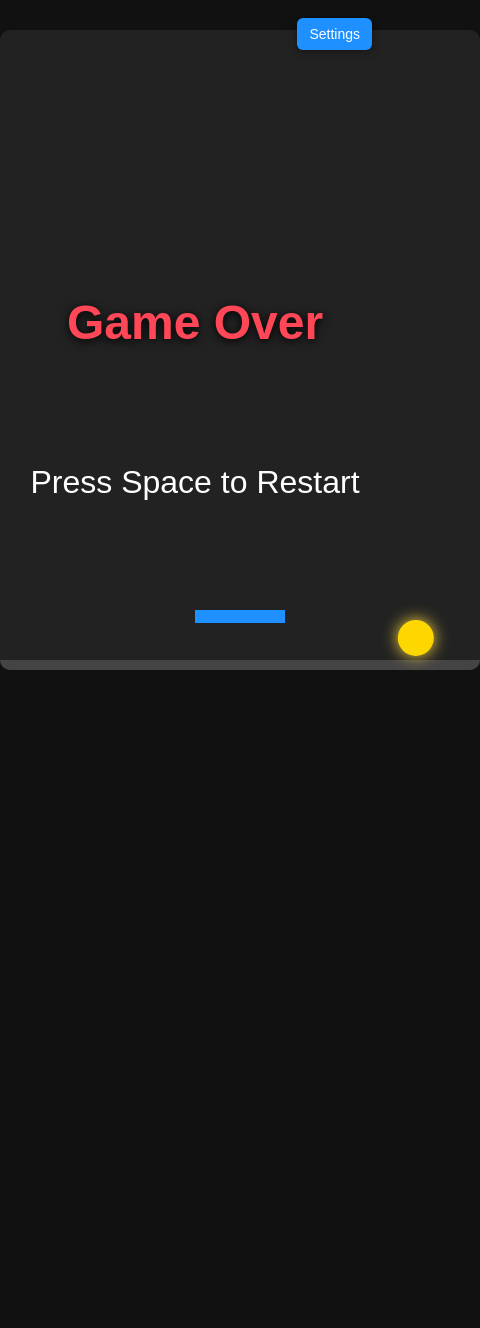
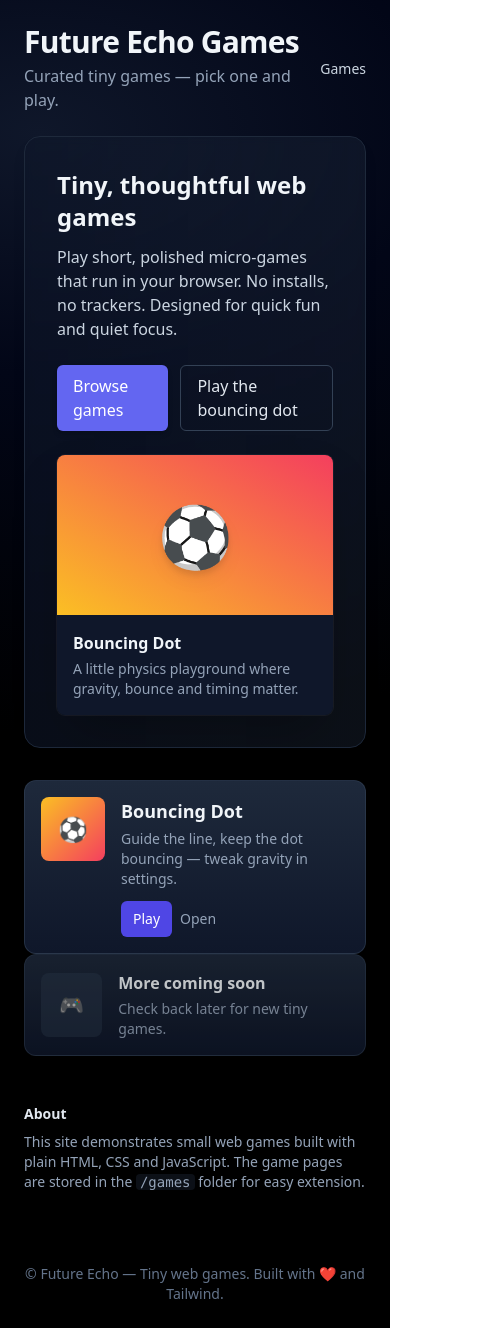
Before and after one commit to lukepeyton30-a11y/bouncing-dot, a plain HTML site: page index.html in a window 390 px wide. Shown: the whole page, 480 px wide, since content can reach past the window. Before the commit the page ends 844 px from the top, so only its background shows below. Drawn offline with nearby package versions, Linux system fonts and the light colour scheme.

Commit message:
new fron page

```diff
--- /dev/null
+++ b/games/bouncing-dot.html
@@ -0,0 +1,291 @@
+<!DOCTYPE html>
+<html lang="en">
+<head>
+  <meta charset="UTF-8" />
+  <meta name="viewport" content="width=device-width,initial-scale=1" />
+  <title>Bouncing Dot — Future Echo Games</title>
+  <script src="https://cdn.tailwindcss.com"></script>
+  <style>
+    body { margin: 0; background: #111; color: #fff; text-align: center; font-family: Inter, system-ui, sans-serif; }
+    canvas { background: #222; display: block; margin: 30px auto; border-radius: 10px; }
+    #game-over {
+      display: none;
+      position: absolute;
+      left: 0; right: 0;
+      top: 35%;
+      font-size: 3em;
+      color: #ff4757;
+      font-family: sans-serif;
+      font-weight: bold;
+      text-shadow: 0 2px 10px #000;
+    }
+    #restart {
+      display: none;
+      position: absolute;
+      left: 0; right: 0;
+      top: 55%;
+      font-size: 2em;
+      color: #fff;
+      font-family: sans-serif;
+    }
+    /* Settings button + modal */
+    #settings-btn {
+      position: absolute;
+      right: 18px;
+      top: 18px;
+      background: #1e90ff;
+      border: none;
+      color: white;
+      padding: 8px 12px;
+      border-radius: 6px;
+      font-size: 14px;
+      cursor: pointer;
+      box-shadow: 0 2px 8px rgba(0,0,0,0.4);
+      z-index: 10001;
+    }
+    #settings-modal {
+      display: none;
+      position: fixed;
+      left: 50%;
+      top: 50%;
+      transform: translate(-50%, -50%);
+      background: #1b1b1b;
+      border: 1px solid #333;
+      padding: 20px;
+      border-radius: 10px;
+      width: 320px;
+      box-shadow: 0 8px 30px rgba(0,0,0,0.6);
+      z-index: 10000;
+    }
+    #settings-modal h2 { margin: 0 0 12px 0; font-size: 18px; }
+    .setting-row { display:flex; align-items:center; justify-content:space-between; margin: 10px 0; }
+    .setting-row label { flex:1; text-align:left; margin-right:12px; }
+    .close-settings { background:transparent; border:0; color:#fff; font-size:18px; cursor:pointer; }
+    /* back link */
+    .back-link { position: absolute; left: 16px; top: 14px; z-index:10002; }
+  </style>
+</head>
+<body>
+  <a class="back-link" href="/index.html">
+    <button class="inline-flex items-center gap-2 px-3 py-2 rounded-md bg-slate-800/60 hover:bg-slate-800 text-slate-200">← Back</button>
+  </a>
+  <canvas id="game" width="480" height="640"></canvas>
+  <button id="settings-btn" aria-haspopup="dialog" aria-controls="settings-modal">Settings</button>
+  <div id="settings-modal" role="dialog" aria-modal="true" aria-labelledby="settings-title">
+    <div style="display:flex; justify-content:space-between; align-items:center;">
+      <h2 id="settings-title">Settings</h2>
+      <button class="close-settings" id="close-settings" aria-label="Close settings">✕</button>
+    </div>
+    <div class="setting-row">
+      <label for="gravity-enabled">Gravity</label>
+      <input id="gravity-enabled" type="checkbox" />
+    </div>
+    <div class="setting-row">
+      <label for="gravity-range">Strength</label>
+      <input id="gravity-range" type="range" min="0" max="2" step="0.01" value="0.38" />
+    </div>
+    <div style="font-size:12px;color:#bbb;margin-top:8px;">Tip: uncheck Gravity to turn it off.</div>
+  </div>
+  <div id="game-over">Game Over</div>
+  <div id="restart">Press Space to Restart</div>
+  <script>
+    const canvas = document.getElementById("game");
+    const ctx = canvas.getContext("2d");
+    const W = canvas.width;
+    const H = canvas.height;
+
+    // Ball Specs
+    const BALL_RADIUS = 18;
+    const BALL_COLOR = "#ffd700";
+
+    // Line Specs
+    const LINE_WIDTH = 90;
+    const LINE_HEIGHT = 13;
+    const LINE_COLOR = "#1e90ff";
+    const LINE_Y = H - 60;
+    const LINE_SPEED = 8;
+
+  // Physics (configurable)
+  // gravity and whether it's enabled are mutable and persisted to localStorage
+  let gravity = parseFloat(localStorage.getItem('gravity')) || 0.38;
+  let gravityEnabled = (localStorage.getItem('gravityEnabled') !== 'false');
+  const BOUNCE = 0.82;
+
+  // Game State
+  let ball, line, gameOver, paused = false;
+
+    function resetGame() {
+      ball = {
+        x: W / 2,
+        y: 60,
+        vx: (Math.random() - 0.5) * 4,
+        vy: 1,
+        r: BALL_RADIUS,
+      };
+      line = {
+        x: W / 2 - LINE_WIDTH / 2,
+        y: LINE_Y,
+        width: LINE_WIDTH,
+        height: LINE_HEIGHT,
+        speed: 0,
+      };
+      gameOver = false;
+      document.getElementById("game-over").style.display = "none";
+      document.getElementById("restart").style.display = "none";
+    }
+    resetGame();
+
+    // Input
+    const keys = {};
+    window.addEventListener("keydown", (e) => {
+      if (e.code === "ArrowLeft" || e.code === "KeyA") keys.left = true;
+      if (e.code === "ArrowRight" || e.code === "KeyD") keys.right = true;
+      // Restart
+      if (gameOver && e.code === "Space") {
+        resetGame();
+        requestAnimationFrame(update);
+      }
+    });
+    window.addEventListener("keyup", (e) => {
+      if (e.code === "ArrowLeft" || e.code === "KeyA") keys.left = false;
+      if (e.code === "ArrowRight" || e.code === "KeyD") keys.right = false;
+    });
+
+    // Main Game Loop
+    function update() {
+      // if paused (e.g., settings open) don't run game logic
+      if (paused) return;
+      // Move line
+      if (keys.left) line.x -= LINE_SPEED;
+      if (keys.right) line.x += LINE_SPEED;
+      line.x = Math.max(0, Math.min(W - line.width, line.x));
+
+      // Move ball
+      ball.x += ball.vx;
+      ball.y += ball.vy;
+  // apply gravity only when enabled
+  ball.vy += gravityEnabled ? gravity : 0;
+
+      // Ball-wall bounce
+      if (ball.x - ball.r < 0) {
+        ball.x = ball.r; ball.vx *= -1;
+      }
+      if (ball.x + ball.r > W) {
+        ball.x = W - ball.r; ball.vx *= -1;
+      }
+
+        // Ball-top bounce
+        if (ball.y - ball.r < 0) {
+          ball.y = ball.r;
+          if (ball.vy < 0) ball.vy *= -BOUNCE;
+        }
+
+      // Ball-line bounce
+      if (circleRectCollision(ball, line)) {
+        ball.y = line.y - ball.r;
+        ball.vy *= -BOUNCE;
+        // Add some "english" based on where it hit the line
+        let hit = (ball.x - (line.x + line.width/2)) / (line.width/2);
+        ball.vx += hit * 2.2;
+      }
+
+      // Ball-ground (game over)
+      if (ball.y + ball.r >= H) {
+        ball.y = H - ball.r;
+        gameOver = true;
+        document.getElementById("game-over").style.display = "block";
+        document.getElementById("restart").style.display = "block";
+        return;
+      }
+
+      draw();
+      requestAnimationFrame(update);
+    }
+
+    function draw() {
+      ctx.clearRect(0, 0, W, H);
+
+      // Draw ground
+      ctx.fillStyle = "#444";
+      ctx.fillRect(0, H-10, W, 10);
+
+      // Draw line
+      ctx.fillStyle = LINE_COLOR;
+      ctx.fillRect(line.x, line.y, line.width, line.height);
+
+      // Draw ball
+      ctx.beginPath();
+      ctx.arc(ball.x, ball.y, ball.r, 0, 2 * Math.PI);
+      ctx.fillStyle = BALL_COLOR;
+      ctx.shadowColor = "#ffda44";
+      ctx.shadowBlur = 16;
+      ctx.fill();
+      ctx.shadowBlur = 0;
+      ctx.closePath();
+    }
+
+    // Utility: Circle-Rectangle Collision
+    function circleRectCollision(circle, rect) {
+      let cx = Math.max(rect.x, Math.min(circle.x, rect.x + rect.width));
+      let cy = Math.max(rect.y, Math.min(circle.y, rect.y + rect.height));
+      let dx = circle.x - cx;
+      let dy = circle.y - cy;
+      return (dx * dx + dy * dy) < (circle.r * circle.r) &&
+             circle.vy > 0 && // Only if falling down
+             circle.y < rect.y + rect.height; // Not rising through bottom
+    }
+
+    // Start game loop
+    draw();
+    requestAnimationFrame(update);
+
+    // --- Settings UI wiring ---
+    const settingsBtn = document.getElementById('settings-btn');
+    const settingsModal = document.getElementById('settings-modal');
+    const closeSettings = document.getElementById('close-settings');
+    const gravityEnabledInput = document.getElementById('gravity-enabled');
+    const gravityRange = document.getElementById('gravity-range');
+
+    // initialize UI from storage
+    gravityRange.value = gravity;
+    gravityEnabledInput.checked = !!gravityEnabled;
+
+    function openSettings() {
+      // show modal and pause the game
+      settingsModal.style.display = 'block';
+      paused = true;
+      // focus first control for keyboard users
+      gravityEnabledInput.focus();
+    }
+    function closeSettingsModal() {
+      settingsModal.style.display = 'none';
+      // resume game loop unless game is over
+      paused = false;
+      settingsBtn.focus();
+      if (!gameOver) requestAnimationFrame(update);
+    }
+
+    settingsBtn.addEventListener('click', () => openSettings());
+    closeSettings.addEventListener('click', () => closeSettingsModal());
+
+    // change gravity enabled
+    gravityEnabledInput.addEventListener('change', (e) => {
+      gravityEnabled = e.target.checked;
+      localStorage.setItem('gravityEnabled', gravityEnabled ? 'true' : 'false');
+    });
+
+    // change gravity value
+    gravityRange.addEventListener('input', (e) => {
+      gravity = parseFloat(e.target.value);
+      localStorage.setItem('gravity', String(gravity));
+    });
+
+    // close with ESC
+    window.addEventListener('keydown', (e) => {
+      if (e.key === 'Escape' && settingsModal.style.display === 'block') {
+        closeSettingsModal();
+      }
+    });
+  </script>
+</body>
+</html>
--- /dev/null
+++ b/games/games.json
@@ -0,0 +1,15 @@
+{
+  "games": [
+    {
+      "id": "bouncing-dot",
+      "title": "Bouncing Dot",
+      "description": "Guide the line, keep the dot bouncing — tweak gravity in settings.",
+      "path": "/games/bouncing-dot.html",
+      "icon": "⚽",
+      "gradientFrom": "amber-400",
+      "gradientTo": "rose-500",
+      "tags": ["physics", "arcade"],
+      "featured": true
+    }
+  ]
+}
--- a/index.html
+++ b/index.html
@@ -1,284 +1,152 @@
-<!DOCTYPE html>
+<!doctype html>
 <html lang="en">
   <head>
-  <meta charset="UTF-8" />
-  <title>Bouncing Ball Game</title>
+    <meta charset="utf-8" />
+    <meta name="viewport" content="width=device-width, initial-scale=1" />
+    <title>Future Echo Games — Play</title>
+    <script src="https://cdn.tailwindcss.com"></script>
     <style>
-    body { margin: 0; background: #111; color: #fff; text-align: center; }
-    canvas { background: #222; display: block; margin: 30px auto; border-radius: 10px; }
-    #game-over {
-      display: none;
-      position: absolute;
-      left: 0; right: 0;
-      top: 35%;
-      font-size: 3em;
-      color: #ff4757;
-      font-family: sans-serif;
-      font-weight: bold;
-      text-shadow: 0 2px 10px #000;
-    }
-    #restart {
-      display: none;
-      position: absolute;
-      left: 0; right: 0;
-      top: 55%;
-      font-size: 2em;
-      color: #fff;
-      font-family: sans-serif;
-    }
-    /* Settings button + modal */
-    #settings-btn {
-      position: absolute;
-      right: 18px;
-      top: 18px;
-      background: #1e90ff;
-      border: none;
-      color: white;
-      padding: 8px 12px;
-      border-radius: 6px;
-      font-size: 14px;
-      cursor: pointer;
-      box-shadow: 0 2px 8px rgba(0,0,0,0.4);
-      z-index: 10001;
-    }
-    #settings-modal {
-      display: none;
-      position: fixed;
-      left: 50%;
-      top: 50%;
-      transform: translate(-50%, -50%);
-      background: #1b1b1b;
-      border: 1px solid #333;
-      padding: 20px;
-      border-radius: 10px;
-      width: 320px;
-      box-shadow: 0 8px 30px rgba(0,0,0,0.6);
-      z-index: 10000;
-    }
-    #settings-modal h2 { margin: 0 0 12px 0; font-size: 18px; }
-    .setting-row { display:flex; align-items:center; justify-content:space-between; margin: 10px 0; }
-    .setting-row label { flex:1; text-align:left; margin-right:12px; }
-    .close-settings { background:transparent; border:0; color:#fff; font-size:18px; cursor:pointer; }
+      /* subtle background gradient fallback */
+      body { background: radial-gradient(1000px 600px at 10% 10%, #0f172a 0%, #020617 40%, #000 100%); }
     </style>
   </head>
-<body>
-  <canvas id="game" width="480" height="640"></canvas>
-  <button id="settings-btn" aria-haspopup="dialog" aria-controls="settings-modal">Settings</button>
-  <div id="settings-modal" role="dialog" aria-modal="true" aria-labelledby="settings-title">
-    <div style="display:flex; justify-content:space-between; align-items:center;">
-      <h2 id="settings-title">Settings</h2>
-      <button class="close-settings" id="close-settings" aria-label="Close settings">✕</button>
+  <body class="min-h-screen text-slate-100 antialiased">
+    <header class="max-w-5xl mx-auto p-6 flex items-center justify-between">
+      <div>
+        <h1 class="text-3xl font-extrabold tracking-tight">Future Echo Games</h1>
+        <p class="text-slate-400 mt-1">Curated tiny games — pick one and play.</p>
       </div>
-    <div class="setting-row">
-      <label for="gravity-enabled">Gravity</label>
-      <input id="gravity-enabled" type="checkbox" />
+      <nav class="space-x-3">
+        <a href="#games" class="text-sm text-slate-300 hover:text-white">Games</a>
+        <a href="#about" class="hidden sm:inline text-sm text-slate-400">About</a>
+      </nav>
+    </header>
+
+    <main class="max-w-5xl mx-auto px-6 pb-12">
+      <section id="hero" class="rounded-2xl p-8 bg-gradient-to-r from-slate-900/60 to-slate-800/40 backdrop-blur-sm border border-slate-800 shadow-lg">
+        <div class="flex flex-col md:flex-row items-center gap-6">
+          <div class="flex-1">
+            <h2 class="text-2xl lg:text-4xl font-bold">Tiny, thoughtful web games</h2>
+            <p class="mt-3 text-slate-300 max-w-xl">Play short, polished micro-games that run in your browser. No installs, no trackers. Designed for quick fun and quiet focus.</p>
+            <div class="mt-6 flex gap-3">
+              <a href="#games" class="inline-flex items-center gap-2 px-4 py-2 rounded-md bg-indigo-500 hover:bg-indigo-600 shadow-md text-white">Browse games</a>
+              <a href="/games/bouncing-dot.html" class="inline-flex items-center gap-2 px-4 py-2 rounded-md border border-slate-700 text-slate-200 hover:bg-slate-700">Play the bouncing dot</a>
             </div>
-    <div class="setting-row">
-      <label for="gravity-range">Strength</label>
-      <input id="gravity-range" type="range" min="0" max="2" step="0.01" value="0.38" />
           </div>
-    <div style="font-size:12px;color:#bbb;margin-top:8px;">Tip: uncheck Gravity to turn it off.</div>
+          <div class="w-full md:w-64 lg:w-80">
+            <div class="rounded-lg overflow-hidden shadow-2xl ring-1 ring-white/5">
+              <div class="bg-gradient-to-tr from-amber-400 to-rose-500 h-40 flex items-center justify-center">
+                <div class="text-6xl drop-shadow-lg">⚽</div>
               </div>
-  <div id="game-over">Game Over</div>
-  <div id="restart">Press Space to Restart</div>
+              <div class="p-4 bg-slate-900">
+                <div class="font-semibold">Bouncing Dot</div>
+                <div class="text-sm text-slate-400 mt-1">A little physics playground where gravity, bounce and timing matter.</div>
+              </div>
+            </div>
+          </div>
+        </div>
+      </section>
+
+      <section id="games" class="mt-8 grid grid-cols-1 sm:grid-cols-2 lg:grid-cols-3 gap-6">
+        <!-- Dynamic game cards will be inserted here -->
+        <div id="gamesContainer">
+          <!-- Loading placeholder -->
+          <article class="rounded-xl p-4 bg-gradient-to-b from-slate-800 to-slate-900 border border-slate-700/60 animate-pulse">
+            <div class="flex items-center gap-4">
+              <div class="w-16 h-16 rounded-lg bg-slate-700/40"></div>
+              <div class="flex-1">
+                <div class="h-6 w-24 bg-slate-700/40 rounded"></div>
+                <div class="h-4 w-48 bg-slate-700/40 rounded mt-2"></div>
+                <div class="mt-3 flex items-center gap-2">
+                  <div class="h-8 w-16 bg-slate-700/40 rounded"></div>
+                </div>
+              </div>
+            </div>
+          </article>
+        </div>
+      </section>
+
+      <template id="gameCardTemplate">
+        <article class="group relative rounded-xl overflow-hidden bg-gradient-to-b from-slate-800 to-slate-900 p-4 border border-slate-700/60 hover:scale-105 transform transition">
+          <div class="flex items-start gap-4">
+            <div class="w-16 h-16 rounded-lg bg-gradient-to-br flex items-center justify-center text-2xl game-icon"></div>
+            <div class="flex-1">
+              <h3 class="text-lg font-semibold game-title"></h3>
+              <p class="mt-1 text-slate-400 text-sm game-description"></p>
+              <div class="mt-3 flex items-center gap-2">
+                <a class="game-link inline-flex items-center gap-2 px-3 py-2 rounded-md bg-indigo-600 hover:bg-indigo-700 text-white text-sm">Play</a>
+                <a class="game-link-alt text-sm text-slate-400 hover:text-slate-200">Open</a>
+              </div>
+            </div>
+          </div>
+        </article>
+      </template>
+
       <script>
-    const canvas = document.getElementById("game");
-    const ctx = canvas.getContext("2d");
-    const W = canvas.width;
-    const H = canvas.height;
+        // Load and render games from the manifest
+        async function loadGames() {
+          try {
+            const response = await fetch('/games/games.json');
+            const data = await response.json();
+            const container = document.getElementById('gamesContainer');
+            const template = document.getElementById('gameCardTemplate');
 
-    // Ball Specs
-    const BALL_RADIUS = 18;
-    const BALL_COLOR = "#ffd700";
+            // Clear loading placeholder
+            container.innerHTML = '';
 
-    // Line Specs
-    const LINE_WIDTH = 90;
-    const LINE_HEIGHT = 13;
-    const LINE_COLOR = "#1e90ff";
-    const LINE_Y = H - 60;
-    const LINE_SPEED = 8;
+            // Render each game
+            data.games.forEach(game => {
+              const card = template.content.cloneNode(true);
 
-  // Physics (configurable)
-  // gravity and whether it's enabled are mutable and persisted to localStorage
-  let gravity = parseFloat(localStorage.getItem('gravity')) || 0.38;
-  let gravityEnabled = (localStorage.getItem('gravityEnabled') !== 'false');
-  const BOUNCE = 0.82;
+              // Set game details
+              const icon = card.querySelector('.game-icon');
+              icon.textContent = game.icon;
+              icon.classList.add(`from-${game.gradientFrom}`, `to-${game.gradientTo}`);
 
-  // Game State
-  let ball, line, gameOver, paused = false;
+              card.querySelector('.game-title').textContent = game.title;
+              card.querySelector('.game-description').textContent = game.description;
 
-    function resetGame() {
-      ball = {
-        x: W / 2,
-        y: 60,
-        vx: (Math.random() - 0.5) * 4,
-        vy: 1,
-        r: BALL_RADIUS,
-      };
-      line = {
-        x: W / 2 - LINE_WIDTH / 2,
-        y: LINE_Y,
-        width: LINE_WIDTH,
-        height: LINE_HEIGHT,
-        speed: 0,
-      };
-      gameOver = false;
-      document.getElementById("game-over").style.display = "none";
-      document.getElementById("restart").style.display = "none";
-    }
-    resetGame();
+              // Set links
+              const links = card.querySelectorAll('.game-link, .game-link-alt');
+              links.forEach(link => link.href = game.path);
 
-    // Input
-    const keys = {};
-    window.addEventListener("keydown", (e) => {
-      if (e.code === "ArrowLeft" || e.code === "KeyA") keys.left = true;
-      if (e.code === "ArrowRight" || e.code === "KeyD") keys.right = true;
-      // Restart
-      if (gameOver && e.code === "Space") {
-        resetGame();
-        requestAnimationFrame(update);
-      }
-    });
-    window.addEventListener("keyup", (e) => {
-      if (e.code === "ArrowLeft" || e.code === "KeyA") keys.left = false;
-      if (e.code === "ArrowRight" || e.code === "KeyD") keys.right = false;
+              container.appendChild(card);
             });
 
-    // Main Game Loop
-    function update() {
-      // if paused (e.g., settings open) don't run game logic
-      if (paused) return;
-      // Move line
-      if (keys.left) line.x -= LINE_SPEED;
-      if (keys.right) line.x += LINE_SPEED;
-      line.x = Math.max(0, Math.min(W - line.width, line.x));
-
-      // Move ball
-      ball.x += ball.vx;
-      ball.y += ball.vy;
-  // apply gravity only when enabled
-  ball.vy += gravityEnabled ? gravity : 0;
-
-      // Ball-wall bounce
-      if (ball.x - ball.r < 0) {
-        ball.x = ball.r; ball.vx *= -1;
+            // Add "More coming soon" card if fewer than 3 games
+            if (data.games.length < 3) {
+              container.insertAdjacentHTML('beforeend', `
+                <article class="rounded-xl p-4 bg-gradient-to-b from-slate-800 to-slate-900 border border-slate-700/60 opacity-80">
+                  <div class="flex items-center gap-4">
+                    <div class="w-16 h-16 rounded-lg bg-slate-700/40 flex items-center justify-center text-xl">🎮</div>
+                    <div>
+                      <h4 class="font-semibold">More coming soon</h4>
+                      <p class="text-slate-400 text-sm mt-1">Check back later for new tiny games.</p>
+                    </div>
+                  </div>
+                </article>
+              `);
             }
-      if (ball.x + ball.r > W) {
-        ball.x = W - ball.r; ball.vx *= -1;
+          } catch (error) {
+            console.error('Error loading games:', error);
+            document.getElementById('gamesContainer').innerHTML = `
+              <div class="col-span-full text-center p-8 text-slate-400">
+                <p>Unable to load games. Please try again later.</p>
+              </div>
+            `;
+          }
         }
 
-        // Ball-top bounce
-        if (ball.y - ball.r < 0) {
-          ball.y = ball.r;
-          if (ball.vy < 0) ball.vy *= -BOUNCE;
-        }
+        // Load games when the page loads
+        document.addEventListener('DOMContentLoaded', loadGames);
+      </script>
 
-      // Ball-line bounce
-      if (circleRectCollision(ball, line)) {
-        ball.y = line.y - ball.r;
-        ball.vy *= -BOUNCE;
-        // Add some "english" based on where it hit the line
-        let hit = (ball.x - (line.x + line.width/2)) / (line.width/2);
-        ball.vx += hit * 2.2;
-      }
+      <section id="about" class="mt-12 text-slate-400 text-sm">
+        <h4 class="text-slate-200 font-semibold">About</h4>
+        <p class="mt-2 max-w-3xl">This site demonstrates small web games built with plain HTML, CSS and JavaScript. The game pages are stored in the <code class="bg-slate-800/40 px-1 rounded">/games</code> folder for easy extension.</p>
+      </section>
+    </main>
 
-      // Ball-ground (game over)
-      if (ball.y + ball.r >= H) {
-        ball.y = H - ball.r;
-        gameOver = true;
-        document.getElementById("game-over").style.display = "block";
-        document.getElementById("restart").style.display = "block";
-        return;
-      }
-
-      draw();
-      requestAnimationFrame(update);
-    }
-
-    function draw() {
-      ctx.clearRect(0, 0, W, H);
-
-      // Draw ground
-      ctx.fillStyle = "#444";
-      ctx.fillRect(0, H-10, W, 10);
-
-      // Draw line
-      ctx.fillStyle = LINE_COLOR;
-      ctx.fillRect(line.x, line.y, line.width, line.height);
-
-      // Draw ball
-      ctx.beginPath();
-      ctx.arc(ball.x, ball.y, ball.r, 0, 2 * Math.PI);
-      ctx.fillStyle = BALL_COLOR;
-      ctx.shadowColor = "#ffda44";
-      ctx.shadowBlur = 16;
-      ctx.fill();
-      ctx.shadowBlur = 0;
-      ctx.closePath();
-    }
-
-    // Utility: Circle-Rectangle Collision
-    function circleRectCollision(circle, rect) {
-      let cx = Math.max(rect.x, Math.min(circle.x, rect.x + rect.width));
-      let cy = Math.max(rect.y, Math.min(circle.y, rect.y + rect.height));
-      let dx = circle.x - cx;
-      let dy = circle.y - cy;
-      return (dx * dx + dy * dy) < (circle.r * circle.r) &&
-             circle.vy > 0 && // Only if falling down
-             circle.y < rect.y + rect.height; // Not rising through bottom
-    }
-
-    // Start game loop
-    draw();
-    requestAnimationFrame(update);
-
-    // --- Settings UI wiring ---
-    const settingsBtn = document.getElementById('settings-btn');
-    const settingsModal = document.getElementById('settings-modal');
-    const closeSettings = document.getElementById('close-settings');
-    const gravityEnabledInput = document.getElementById('gravity-enabled');
-    const gravityRange = document.getElementById('gravity-range');
-
-    // initialize UI from storage
-    gravityRange.value = gravity;
-    gravityEnabledInput.checked = !!gravityEnabled;
-
-    function openSettings() {
-      // show modal and pause the game
-      settingsModal.style.display = 'block';
-      paused = true;
-      // focus first control for keyboard users
-      gravityEnabledInput.focus();
-    }
-    function closeSettingsModal() {
-      settingsModal.style.display = 'none';
-      // resume game loop unless game is over
-      paused = false;
-      settingsBtn.focus();
-      if (!gameOver) requestAnimationFrame(update);
-    }
-
-    settingsBtn.addEventListener('click', () => openSettings());
-    closeSettings.addEventListener('click', () => closeSettingsModal());
-
-    // change gravity enabled
-    gravityEnabledInput.addEventListener('change', (e) => {
-      gravityEnabled = e.target.checked;
-      localStorage.setItem('gravityEnabled', gravityEnabled ? 'true' : 'false');
-    });
-
-    // change gravity value
-    gravityRange.addEventListener('input', (e) => {
-      gravity = parseFloat(e.target.value);
-      localStorage.setItem('gravity', String(gravity));
-    });
-
-    // close with ESC
-    window.addEventListener('keydown', (e) => {
-      if (e.key === 'Escape' && settingsModal.style.display === 'block') {
-        closeSettingsModal();
-      }
-    });
-  </script>
+    <footer class="max-w-5xl mx-auto p-6 text-center text-slate-500 text-sm">© Future Echo — Tiny web games. Built with ❤️ and Tailwind.</footer>
   </body>
 </html>
```
Lines whose indentation alone changed are shown as unchanged.
